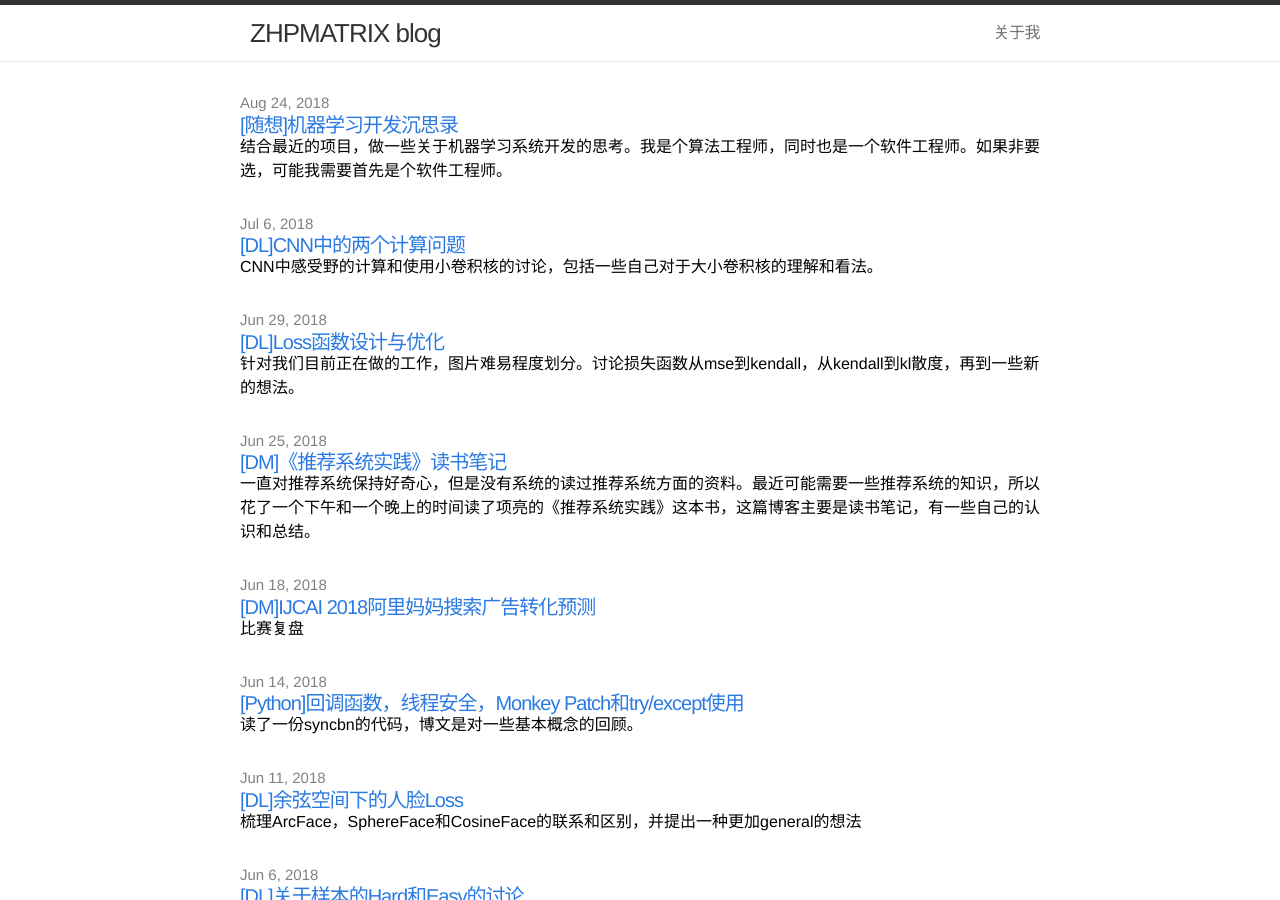
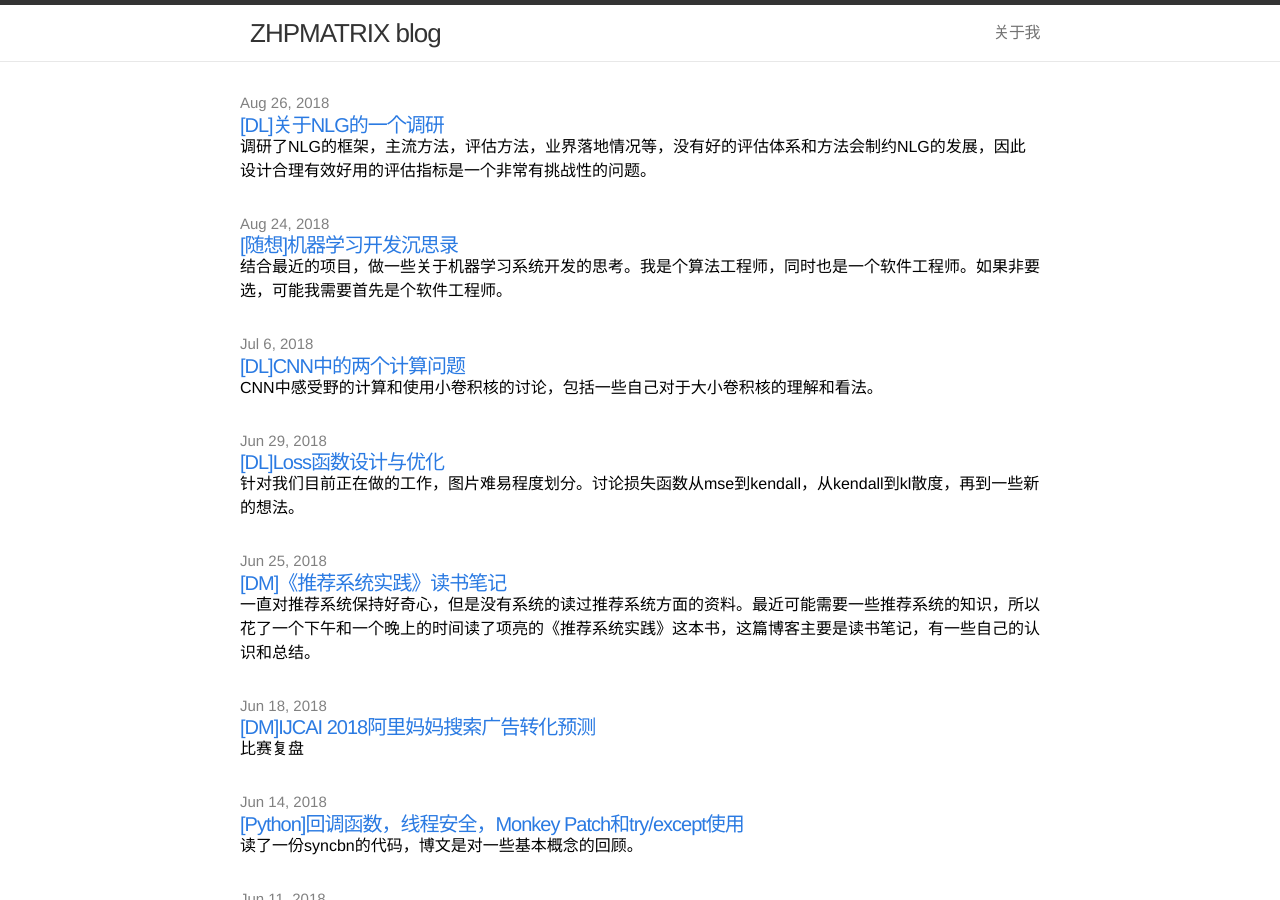
Before and after one commit to zhpmatrix/zhpmatrix.github.io, a Jekyll site: the page built from index.html, in a window 1280 px wide and 900 px high. Built offline with Jekyll 4.4.1, drawn with Linux system fonts in a browser that asks for light colours; comment, search, counter and statistics services are not loaded; a file with an impossible date is left out.

Commit message:
update nlg

```diff
--- a/_posts/2018-08-26-NLG.md
+++ b/_posts/2018-08-26-NLG.md
@@ -1,8 +1,8 @@
 ---
 layout: post
-title: "[]"
-excerpt: ""
-date: 2017-00-00 18:43:00
+title: "[DL]关于NLG的一个调研"
+excerpt: "调研了NLG的框架，主流方法，评估方法，业界落地情况等，没有好的评估体系和方法会制约NLG的发展，因此设计合理有效好用的评估指标是一个非常有挑战性的问题。"
+date: 2018-08-26 17:43:00
 mathjax: true
 ---
 
```
